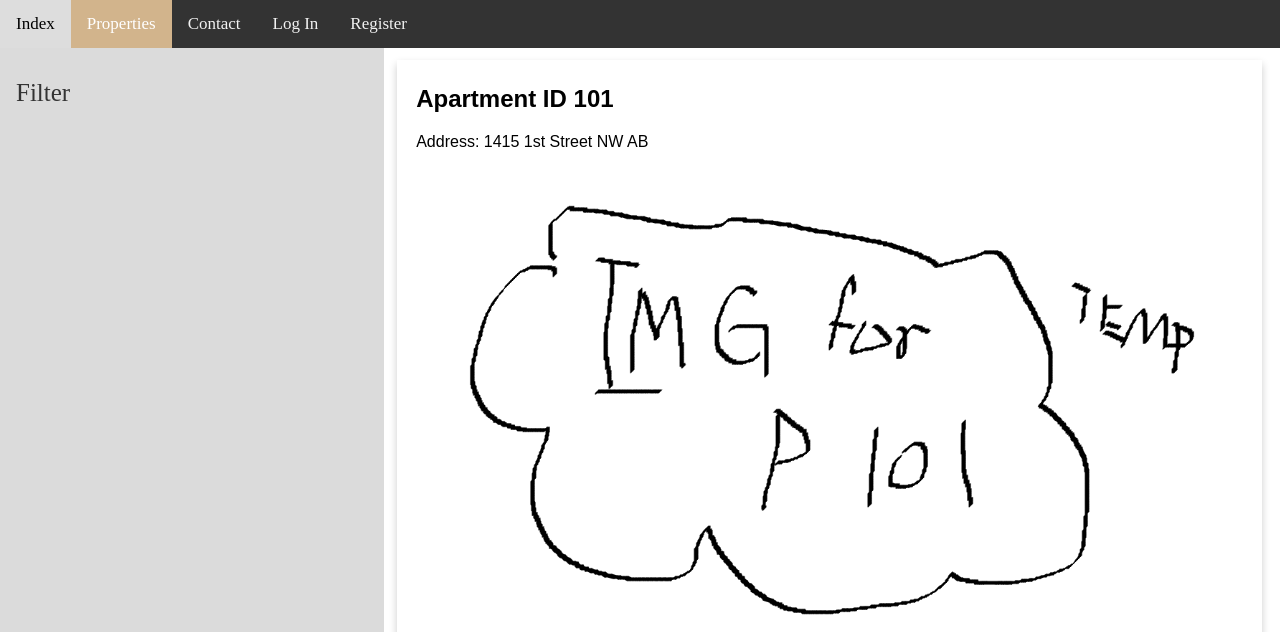
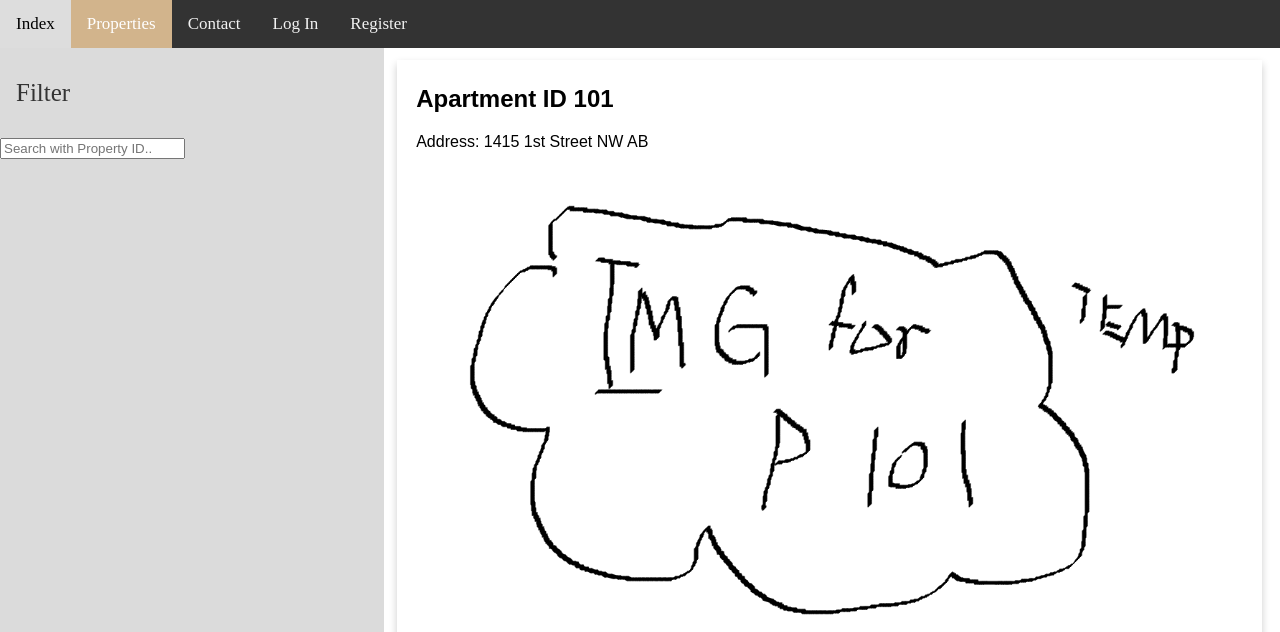
Before and after one commit to albe-martin/Cozy-rentals, a PHP site: page /propertylist.php in a window 1280 px wide. Shown: the top 632 px of the page. Run offline with PHP 8.4, Linux system fonts and the light colour scheme; data comes from the database, SQL or seed files in the repository; data that the repository does not hold is empty.

Commit message:
search bar added

```diff
--- a/propertylist.php
+++ b/propertylist.php
@@ -205,9 +205,10 @@ function displayProperty($pid) {
       }
     ?>
 
-    <!-- Side navigation ref: https://www.w3schools.com/tags/tryit.asp?filename=tryhtml5_input_type_radio-->
+    <!-- Side navigation -->
     <div class="sidenav">
       <p>Filter</p>
+      <input type="text" id="pidInput" onkeyup="myFunction()" placeholder="Search with Property ID..">
     </div>
 
     <!-- Page content -->
```
